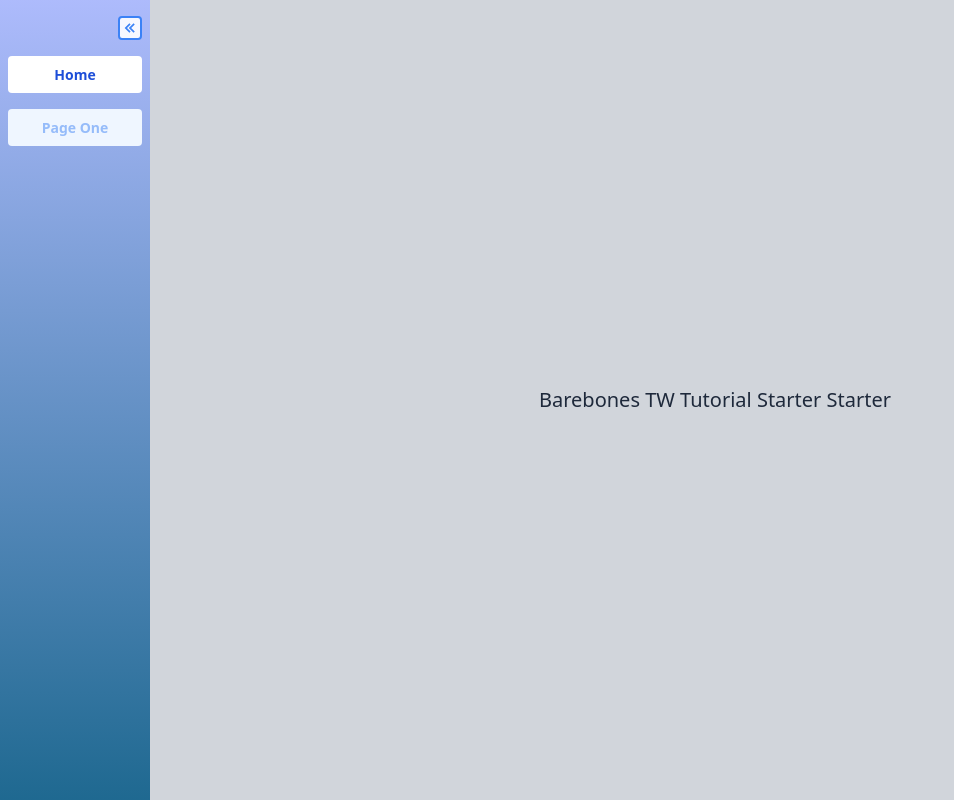
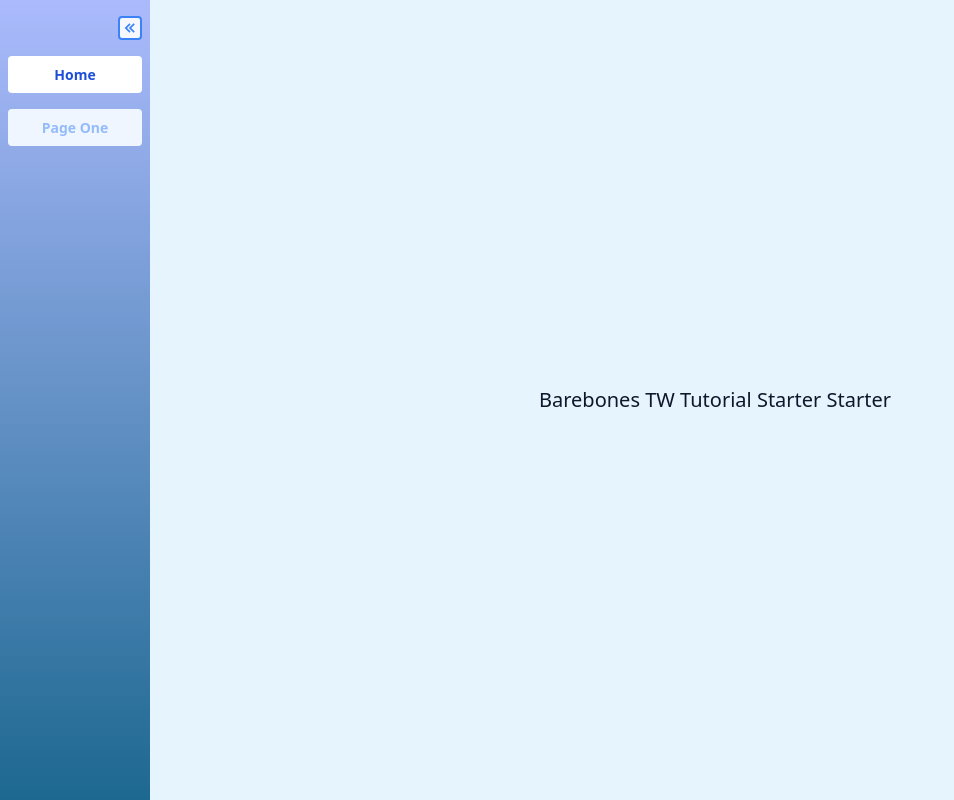
Before and after one commit to PaulHaze/nextjs-tutorial-starter, a Next.js app: page / in a window 1280 px wide. Shown: the whole page, without its empty margins (0-954 px from the left). Built offline with nearby package versions, Linux system fonts and the light colour scheme.

Commit message:
remove bg styles from home page

```diff
--- a/src/app/page.tsx
+++ b/src/app/page.tsx
@@ -1,7 +1,7 @@
 export default function Home() {
   return (
-    <div className="flex-center h-screen bg-gray-300">
-      <h4>Barebones TW Tutorial Starter Starter</h4>
+    <div className="flex-center h-screen">
+      <h4 className="text-center">Barebones TW Tutorial Starter Starter</h4>
     </div>
   );
 }
--- a/src/styles/main.scss
+++ b/src/styles/main.scss
@@ -3,11 +3,8 @@
 @tailwind utilities;
 
 @layer base {
-  * {
-    @apply transition-all duration-200;
-  }
   body {
-    @apply bg-offwhite text-slate-800;
+    @apply bg-sky-100/80 text-slate-900;
   }
   .dark body {
     @apply text-offwhite bg-slate-800;
```
